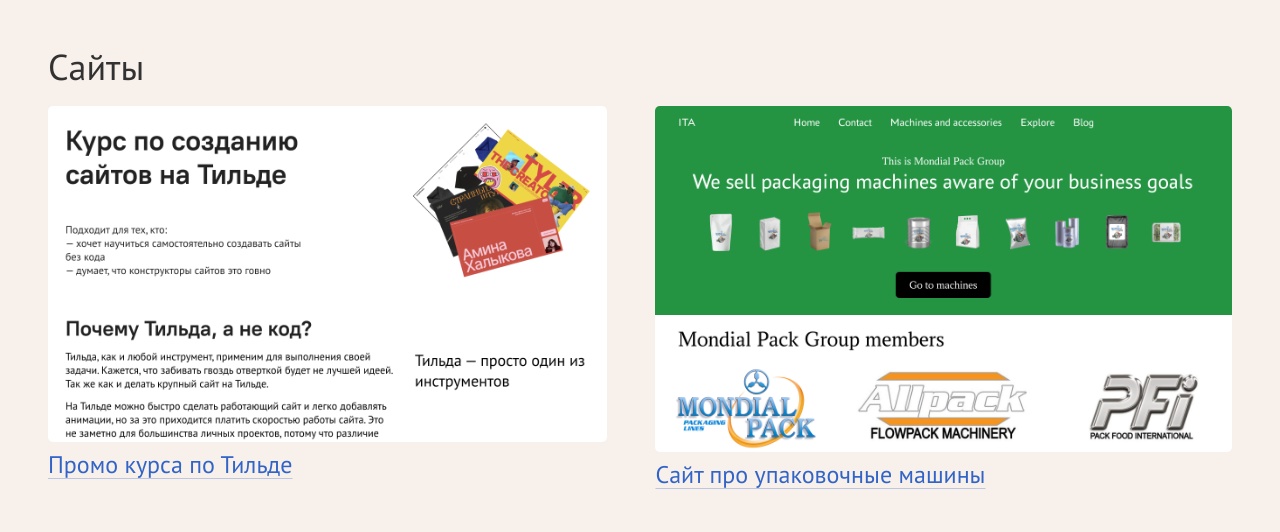
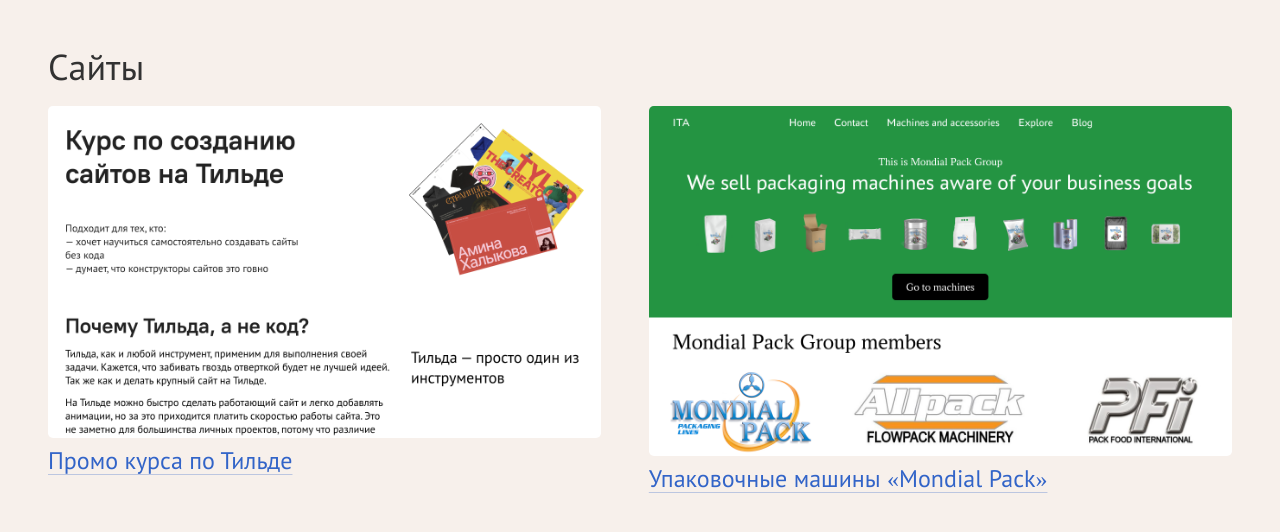
Before and after one commit to TemaReka/ArtemReka, a plain HTML site: page index.html in a window 1280 px wide. Shown: the part 2085-2617 px from the top of the page. Drawn offline with Linux system fonts and the light colour scheme.

Commit message:
Update index.html

```diff
--- a/index.html
+++ b/index.html
@@ -54,7 +54,7 @@
         </div>
 
         <div class="image-col">
-          <div class="image-gallery-item"><a href="packagingMachines.html"><img src="images/packaging-machines/thumbnail.jpg" alt=""></a><a href="packagingMachines.html">Сайт про упаковочные машины</a></div>
+          <div class="image-gallery-item"><a href="packagingMachines.html"><img src="images/packaging-machines/thumbnail.jpg" alt=""></a><a href="packagingMachines.html">Упаковочные машины «Mondial Pack»</a></div>
         </div>
       </div>
     </section>
```
